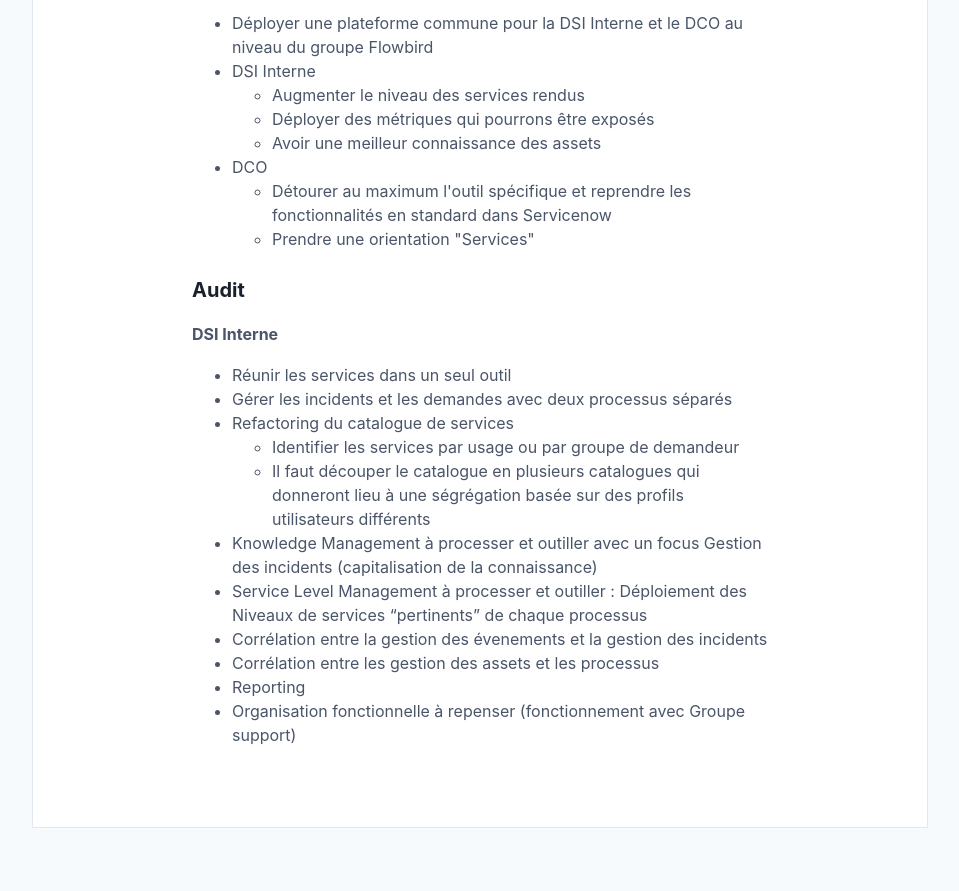
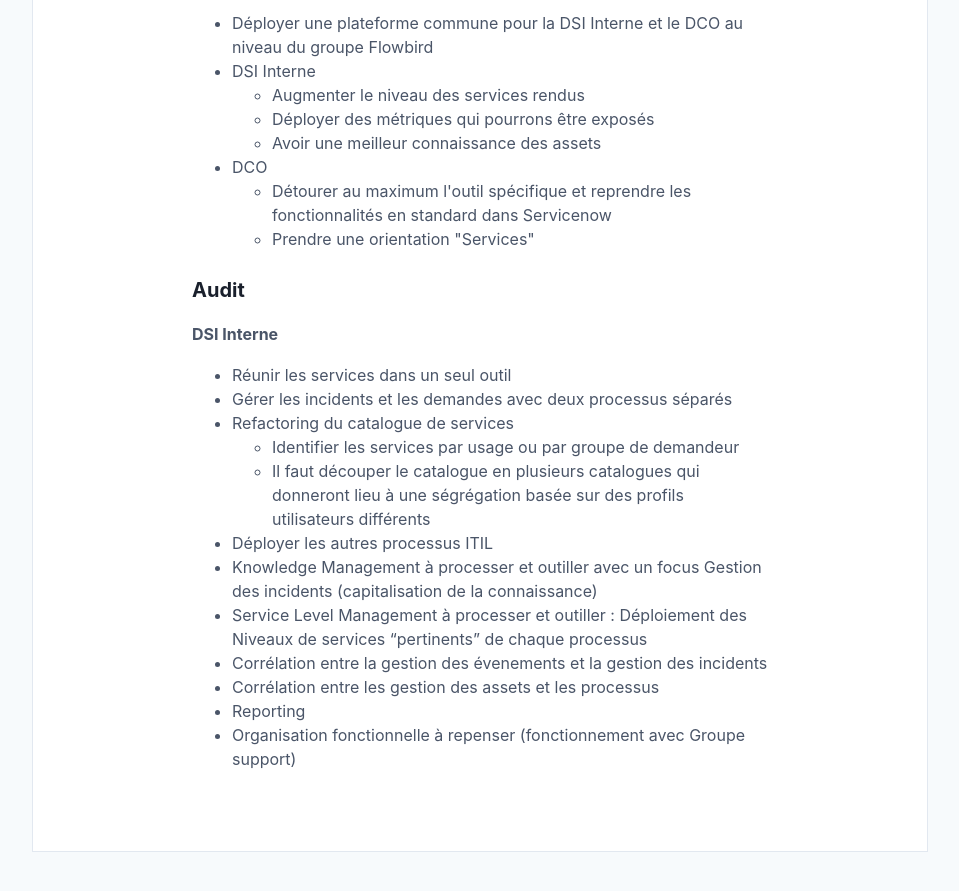
Before and after one commit to greglejeune/blog, a Jekyll site: the page built from _posts/2020-02-11-ITSM.md, in a window 1280 px wide and 900 px high, scrolled down 1501 px. Shown: the top 891 px of the window, without its empty margins (160-1119 px from the left). Built offline with Jekyll 4.4.1, drawn with Linux system fonts in a browser that asks for light colours.

Commit message:
Update 2020-02-11-ITSM.md

```diff
--- a/_posts/2020-02-11-ITSM.md
+++ b/_posts/2020-02-11-ITSM.md
@@ -94,6 +94,7 @@
       <li>Il faut découper le catalogue en plusieurs catalogues qui donneront lieu à une ségrégation basée sur des profils utilisateurs
 différents</li>
     </ul>
+    <li>Déployer les autres processus ITIL</li>
     <li>Knowledge Management à processer et outiller avec un focus Gestion des incidents (capitalisation de la connaissance)</li>
     <li>Service Level Management à processer et outiller : Déploiement des Niveaux de services “pertinents” de
       chaque processus</li>
```
